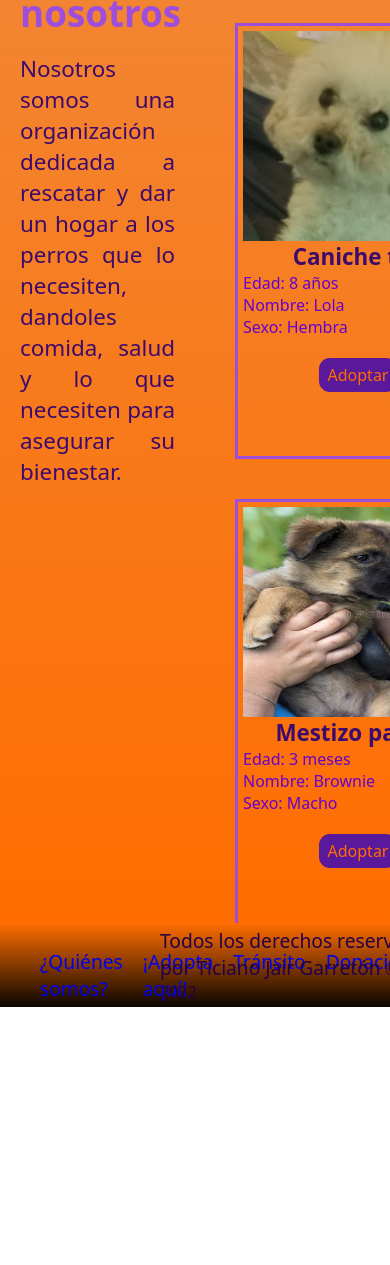
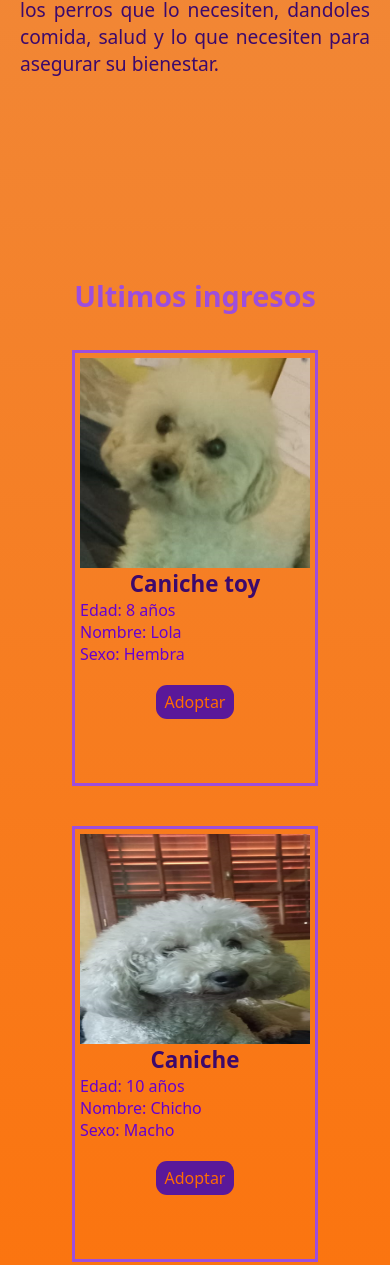
Before and after one commit to ticiano-jair-garreton/PF-GarretonTiciano, a plain HTML site: page index.html in a window 390 px wide. Shown: the part 609-1874 px from the top of the page. Before the commit the page ends 1616 px from the top, so only its background shows below. Drawn offline with Linux system fonts and the light colour scheme.

Commit message:
Header estructurado con grids, Index hecho responsive para mobile

```diff
--- a/css/styles.css
+++ b/css/styles.css
@@ -21,17 +21,19 @@ a {
 .header{
     background-color: #ff6f00d8;
     padding: 40px;
-    display:flex;
-    justify-content: space-between;
     align-items: center;
     overflow: hidden;
     position: sticky;
     height: 7vh;
+    display: grid;
+    grid-template-columns:repeat(2, 1fr);
+    grid-template-rows: 100%;
 }
 
-.nav__list {
+.nav__list{
     display: flex;
     gap: 40px;
+    justify-content: flex-end;
 }
 
 .header__titulo{
@@ -47,6 +49,23 @@ a {
 .nav__item:hover{
     font-weight: bold;
 }
+
+@media (max-width:1200px){
+    .header{
+        grid-template-columns:100%;
+        grid-template-rows:repeat(2,1fr);
+        justify-items: center;
+    }
+
+    .nav__list{
+        gap:15px;
+    }
+
+    .nav__item{
+        font-size:1.1rem;
+    }
+
+    }
 
 /* --- PORTADA --- */
 
@@ -75,19 +94,26 @@ a {
     padding: 15px;
 }
 
+@media (max-width:1200px){
+    .portada__titulo{
+        font-size: 1.7rem;
+        margin: 15px;
+    }
+}
 /* --- SECCIONES --- */
 
 .contenedor__secciones{
     background-image: linear-gradient(#ee7417da, #FF6D00);
-    height: 125vh;
+    height: 70vh;
     width: 100%;
     overflow:hidden;
     display:grid;
-    grid-template-columns: repeat(2, 50%);
+    grid-template-columns: 20% 80%;
     grid-template-rows:100%;
     grid-template-areas:
     "acerca-de-nosotros ultimos-ingresos"
     ;
+    justify-items: center;
 }
 
 .section{
@@ -114,12 +140,32 @@ a {
     font-size: 1.4rem;
 }
 
+@media (max-width:1200px){
+    .contenedor__secciones{
+        height: 230vh;
+        grid-template-columns:100%;
+        grid-template-rows:20% 80%;
+        grid-template-areas:
+        "acerca-de-nosotros"
+        "ultimos-ingresos"
+        ;
+    }
+
+    .section__titulo{
+        font-size:1.8rem;
+    }
+
+    .section__parrafo{
+        font-size:1.2rem;
+    }
+}
+
 /* --- TARJETAS --- */
 
 .contenedor__tarjetas{
     display: grid;
     grid-template-columns: repeat(3,1fr);
-    grid-template-rows:repeat(2,1fr);
+    grid-template-rows:100%;
 }
 
 .tarjetas{
@@ -131,11 +177,6 @@ a {
     flex-wrap: nowrap;
     border: 3px solid #9D4EDD;
     padding: 5px;
-}
-
-.tarjetas--destacada{
-    grid-column:1;
-    grid-row:2;
 }
 
 .tarjetas__titulo{
@@ -168,6 +209,13 @@ background-color:#9D4EDD;
 color:#FF9E00;
 }
 
+@media (max-width:1200px){
+    .contenedor__tarjetas{
+        grid-template-columns:100%;
+        grid-template-rows:repeat(3,1fr)
+    }
+}
+
 /* --- FOOTER --- */
 
 .footer{
@@ -181,8 +229,6 @@ color:#FF9E00;
 }
 
 .footer__contenedor{
-    width: 40px;
-    height: 40px;
     display: flex;
     justify-content: flex-start;
     gap: 20px;
@@ -226,6 +272,24 @@ color:#FF9E00;
 .footer__imagen{
     width: 100%;
     height: 100%;
+}
+
+@media (max-width:1200px){
+    .footer{
+        height: 50vh;
+        grid-template-columns:100%;
+        grid-template-rows:repeat(3,1fr);
+        gap:10px;
+        justify-items:flex-start;
+        padding-left:5px;
+    }
+
+    .footer__contenedor{
+        gap: 12px;
+        margin-top:10px;
+        margin-left: 0px;
+        margin-right:6px;
+    }
 }
 
 /* ----- FIN DE index.html ----- */
--- a/index.html
+++ b/index.html
@@ -60,7 +60,7 @@
                 <a href="" class="tarjetas__boton">Adoptar</a>
             </article>
 
-            <article class="tarjetas tarjetas--destacada">
+            <article class="tarjetas">
                 <img src="./img/mestizopastorcachorro.jpg" alt="Imagen de un mestizo pastor" class="tarjetas__img">
                 <h3 class="tarjetas__titulo">Mestizo pastor</h3>
                 <span class="tarjetas__item">Edad: 3 meses</span>
```
